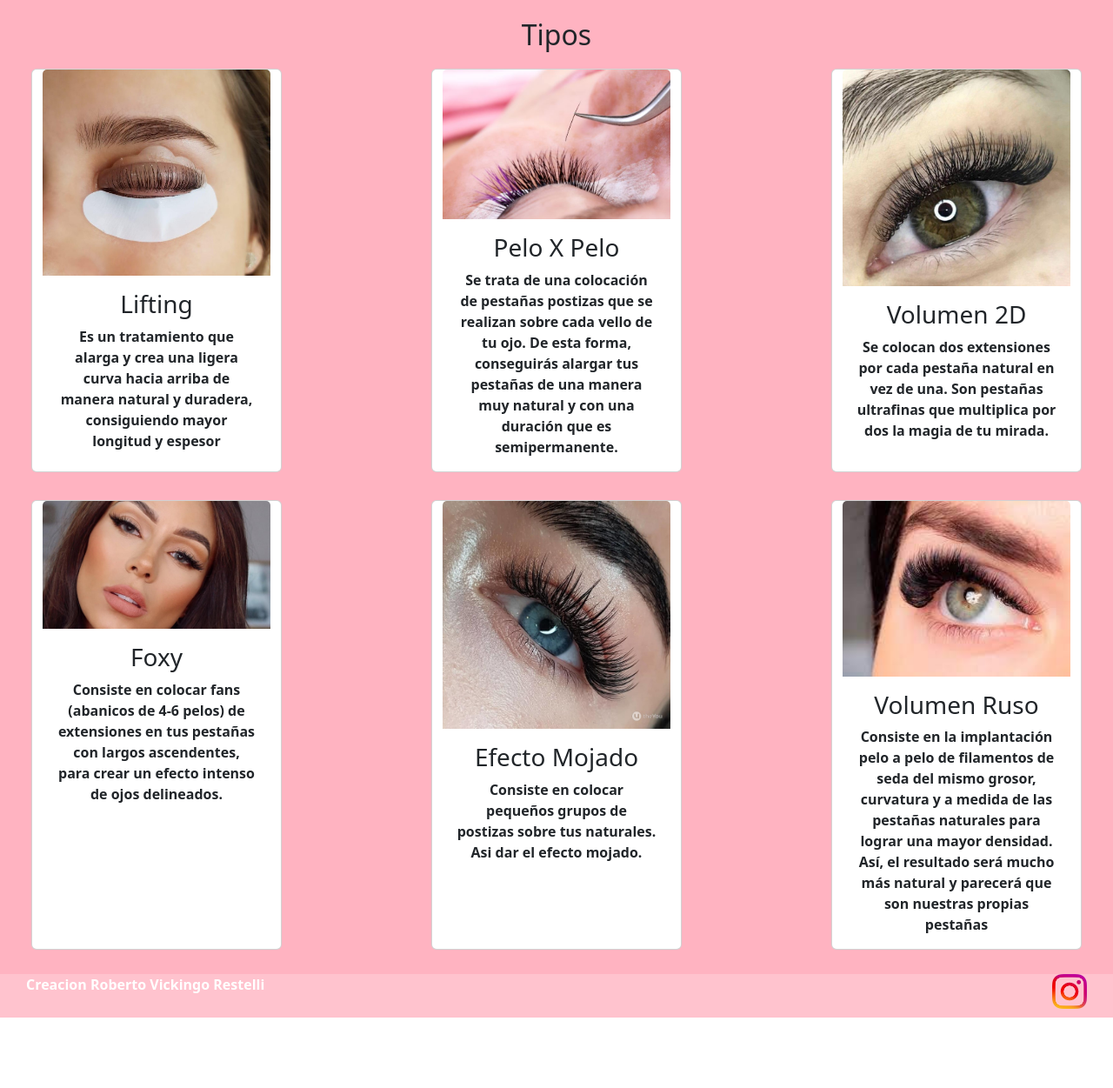
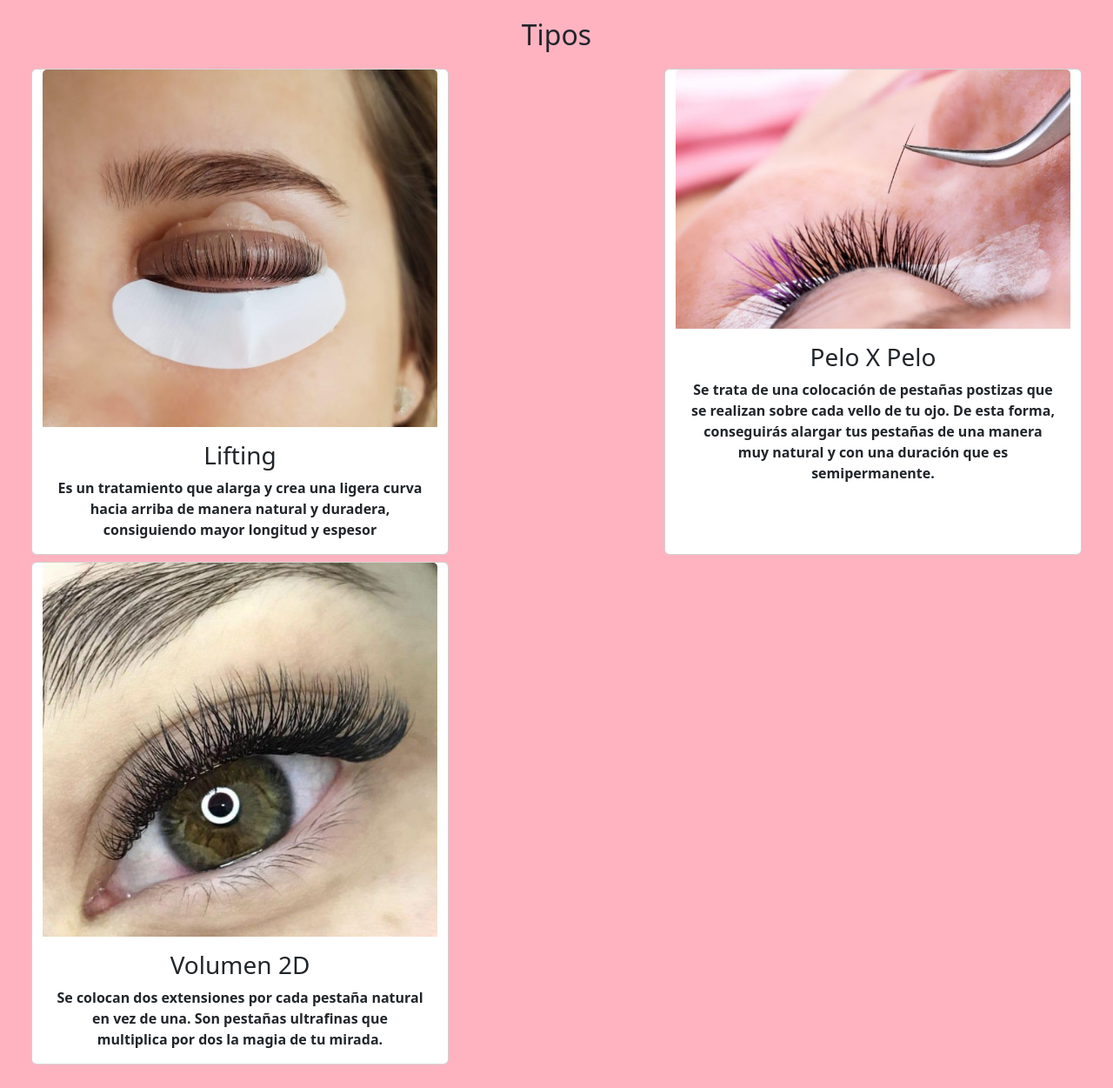
Before and after one commit to robertorestelli/nuevo-proyecto-final, a website: page pages/pestañas.html in a window 1280 px wide. Shown: the part 489-1740 px from the top of the page at 87% size. Before the commit the page ends 1659 px from the top, so only its background shows below. Drawn offline with nearby package versions, Linux system fonts and the light colour scheme.

Commit message:
ajustando

```diff
--- a/pages/pestañas.html
+++ b/pages/pestañas.html
@@ -71,19 +71,19 @@
 
     <div class="row justify-content-between  animate__animated animate__zoomInDown ">
       <h2 class="animate__animated animate__bounce py-2">Tipos</h2>
-      <div class="card my-1" style="width: 18rem;">
+      <div class="card my-1" style="width: 30rem;">
         <img src="../images/lifting.jpg" class="card-img-top" alt="Lifting">
         <div class="card-body"><h3>Lifting</h3>
           <p class="card-text">Es un tratamiento que alarga y crea una ligera curva hacia arriba de manera natural y duradera, consiguiendo mayor longitud y espesor</p>
         </div>
       </div>
-      <div class="card my-1" style="width: 18rem;">
+      <div class="card my-1" style="width: 30rem;">
         <img src="../images/pelo por pelo.jpg" class="card-img-top" alt="Pelo por Pelo">
         <div class="card-body"><h3>Pelo X Pelo</h3>
           <p class="card-text">Se trata de una colocación de pestañas postizas que se realizan sobre cada vello de tu ojo. De esta forma, conseguirás alargar tus pestañas de una manera muy natural y con una duración que es semipermanente.</p>
         </div>
       </div>
-      <div class="card my-1" style="width: 18rem;">
+      <div class="card my-1" style="width: 30rem;">
         <img src="../images/2D.jpg" class="card-img-top" alt="Volumen 2D">
         <div class="card-body"><h3>Volumen 2D</h3>
           <p class="card-text">Se colocan dos extensiones por cada pestaña natural en vez de una. Son pestañas ultrafinas que multiplica por dos la magia de tu mirada.</p>
@@ -91,19 +91,19 @@
       </div>
     </div>
     <div class="row justify-content-between py-4 animate__animated animate__zoomInDown">
-      <div class="card my-1" style="width: 18rem;">
+      <div class="card my-1" style="width: 30rem;">
         <img src="../images/foxy.jpg" class="card-img-top" alt="Foxy">
         <div class="card-body"><h3>Foxy</h3>
           <p class="card-text">Consiste en colocar fans (abanicos de 4-6 pelos) de extensiones en tus pestañas con largos ascendentes, para crear un efecto intenso de ojos delineados.</p>
         </div>
       </div>
-      <div class="card my-1" style="width: 18rem;">
+      <div class="card my-1" style="width: 30rem;">
         <img src="../images/efecto mojado.jpg" class="card-img-top" alt="Efect mojado">
         <div class="card-body"><h3>Efecto Mojado</h3>
           <p class="card-text"> Consiste en colocar pequeños grupos de postizas sobre tus naturales. Asi dar el efecto mojado.</p>
         </div>
       </div>
-      <div class="card my-1" style="width: 18rem;">
+      <div class="card my-1" style="width: 30rem;">
         <img src="../images/volumen ruso.jpg" class="card-img-top" alt="Volumen Ruso">
         <div class="card-body"><h3>Volumen Ruso</h3>
           <p class="card-text"> Consiste en la implantación pelo a pelo de filamentos de seda del mismo grosor, curvatura y a medida de las pestañas naturales para lograr una mayor densidad. Así, el resultado será mucho más natural y parecerá que son nuestras propias pestañas</p>
--- a/scss/_footer.scss
+++ b/scss/_footer.scss
@@ -1,7 +1,7 @@
 footer{
 
     background-color: #ffc3ce;
-    color: #fff;
+    color: #590d22;
     display: flex;
     align-items: center;
     justify-content:space-between;
```
Also changed, not shown: index.html (+4 -4 lines), pages/depilacion.html (+2 -3 lines), pages/manicuria.html (+14 -13 lines), css/style.css, scss/style.scss (line endings or trailing spaces).
